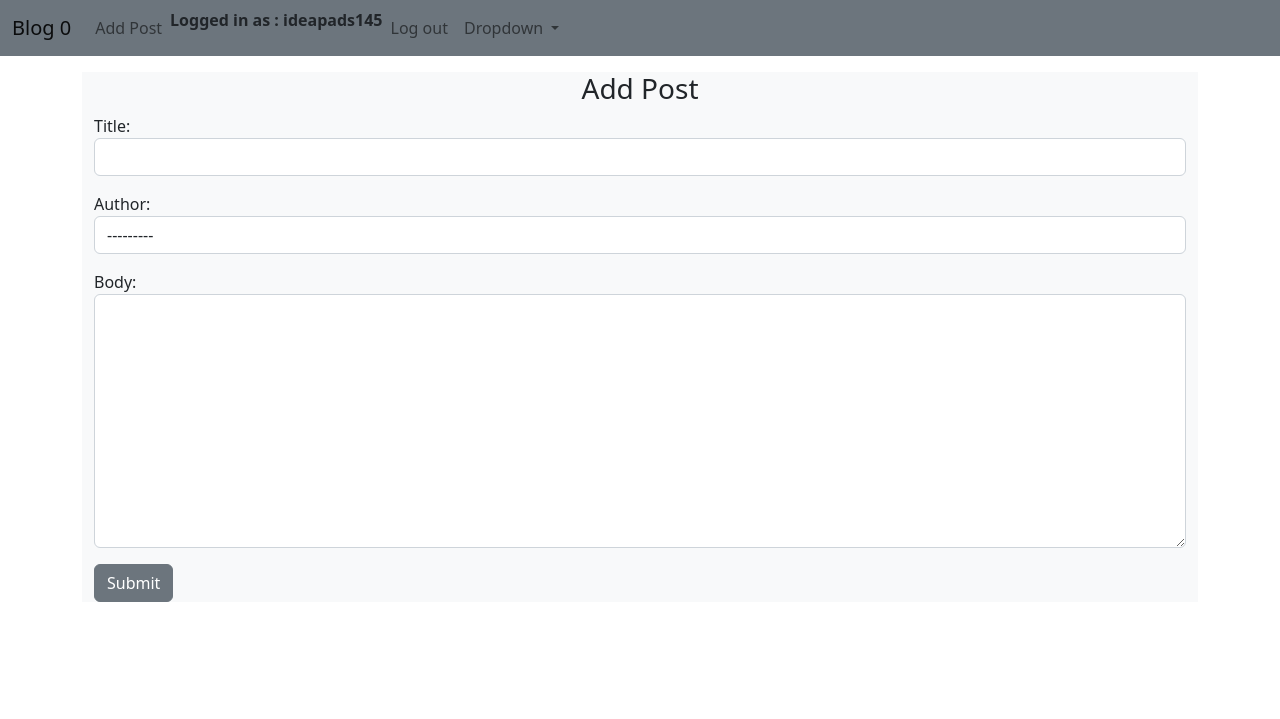
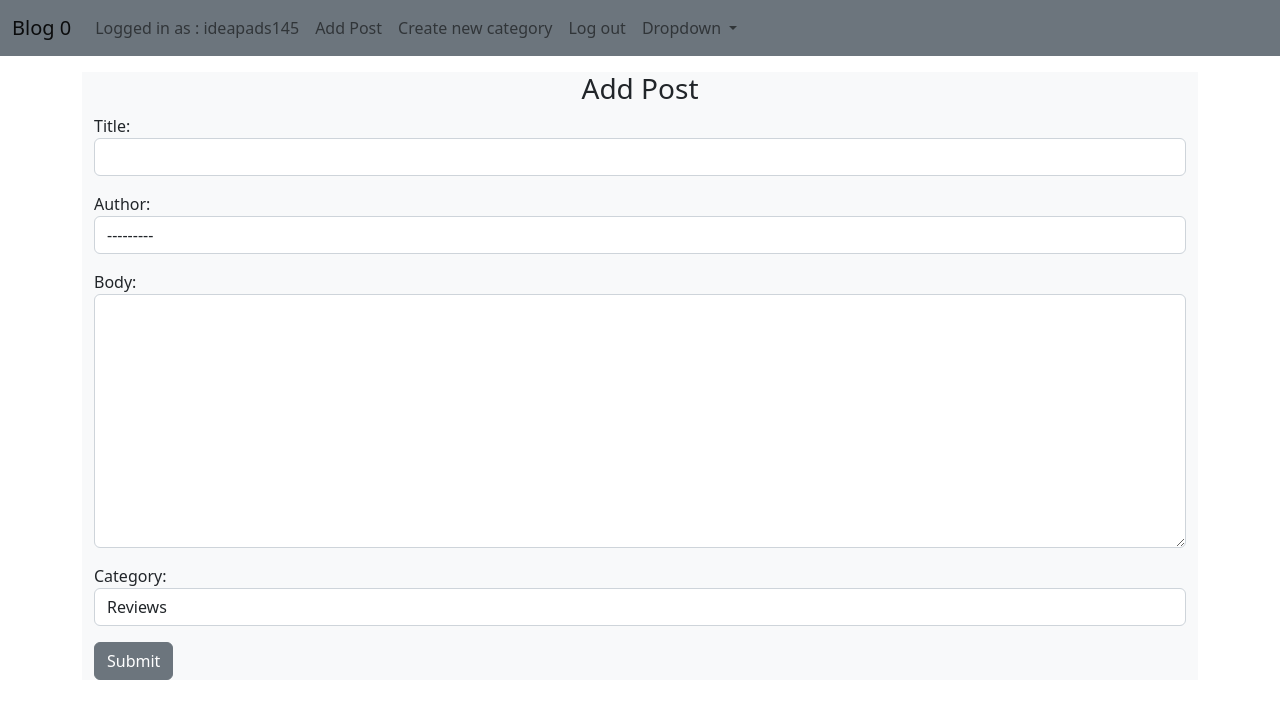
Before and after one commit to grgkimari/techblog, a Django app: page /add_post in a window 1280 px wide. Shown: the top 719 px of the page. Run offline with Django 4.2, Linux system fonts and the light colour scheme; a user stored in the database is signed in; data comes from the database, SQL or seed files in the repository; both versions use the stored data as it was after the commit.

Commit message:
added categories to the post model

```diff
--- a/apps/mainblog/Templates/base.html
+++ b/apps/mainblog/Templates/base.html
@@ -24,12 +24,17 @@
                 <ul class="navbar-nav me-auto mb-2 mb-lg-0">
 
                   {% if request.user.is_authenticated %}
+                    </li>
+                    <li class="nav-item">
+                      <strong class="nav-link">Logged in as : {{request.user}}</strong>
+                    </li>
                     <li class="nav-item">
                       <a href="{% url 'add_post' %}" class="nav-link">Add Post</a>
-                  </li>
+
                       <li class="nav-item">
-                      <strong>Logged in as : {{request.user}}</strong>
-                    </li>
+                        <li class="nav-item">
+                          <a href="{% url 'add_category' %}" class="nav-link">Create new category</a>
+
                           <li class="nav-item">
                         <a href="{% url 'logout' %}" class="nav-link">Log out</a>
                       </li>
--- a/apps/mainblog/admin.py
+++ b/apps/mainblog/admin.py
@@ -1,4 +1,5 @@
 from django.contrib import admin
-from .models import  Post
+from .models import  Post, Category
 
 admin.site.register(Post)
+admin.site.register(Category)
--- a/apps/mainblog/forms.py
+++ b/apps/mainblog/forms.py
@@ -1,14 +1,16 @@
-from tkinter import Widget
 from django import  forms
-from .models import Post
+from .models import Post,  Category
+
+categories= Category.objects.all().values_list('name', 'name')
 
 class PostForm(forms.ModelForm):
     class Meta:
         model = Post
         fields = '__all__'
         widgets = {
+            'category' : forms.Select(choices = categories, attrs={'class' : 'form-control',}),
             'title' : forms.TextInput(attrs={'class' : 'form-control',}),
             'author' : forms.Select(attrs={'class' : 'form-control',}),
             'body' : forms.Textarea(attrs={'class' : 'form-control',}),
-            # 'title' : forms.TextInput(attrs={'class' : 'form-control',}),
+
         }
--- a/apps/mainblog/models.py
+++ b/apps/mainblog/models.py
@@ -1,13 +1,23 @@
+from unicodedata import category
 from django.db import models
 from django.contrib.auth.models import User
 from django.urls import reverse
+
+class Category(models.Model):
+    name = models.CharField(max_length=255, unique=True)
+
+    def __str__(self) -> str:
+        return "CATEGORY : " + self.name
+
+    def get_absolute_url(self):
+        return reverse("add_category", args=(str(self.id)))
 
 class Post(models.Model):
     title = models.CharField(max_length=255)
     author = models.ForeignKey(User, on_delete=models.CASCADE)
     body = models.TextField()
     dateCreated = models.DateTimeField(auto_now_add=True)
-
+    category = models.CharField(max_length=255,blank=True, null=True)
     class Meta:
         ordering = ['-dateCreated']
 
--- a/apps/mainblog/urls.py
+++ b/apps/mainblog/urls.py
@@ -1,6 +1,6 @@
 from django.urls import path
 from . import views
-from .views import HomeView, ArticleView, AddPostView, EditPostView,DeletePostView
+from .views import HomeView, ArticleView, AddPostView, EditPostView,DeletePostView, AddCategoryView
 
 urlpatterns = [
     path('',HomeView.as_view(), name = "homepage"),
@@ -8,4 +8,5 @@ urlpatterns = [
     path('add_post',AddPostView.as_view(), name = "add_post"),
     path('edit_post/<int:pk>',EditPostView.as_view(), name = "edit_post"),
     path('delete_post/<int:pk>',DeletePostView.as_view(), name = "delete_post"),
+    path('add_category/',AddCategoryView.as_view(), name = "add_category"),
 ]
--- a/apps/mainblog/views.py
+++ b/apps/mainblog/views.py
@@ -2,7 +2,7 @@ from audioop import reverse
 from urllib import request
 from django.shortcuts import render
 from  django.views.generic import ListView, DetailView, CreateView, UpdateView, DeleteView
-from .models import Post
+from .models import Post, Category
 from .forms import PostForm
 from django.urls import reverse_lazy
 
@@ -28,3 +28,8 @@ class DeletePostView(DeleteView):
     model = Post
     template_name = 'delete_post.html'
     success_url = reverse_lazy('homepage')
+
+class AddCategoryView(CreateView):
+    model = Category
+    fields  = '__all__'
+    template_name = 'add_category.html'
```
Also changed, not shown: apps/mainblog/Templates/add_category.html (added, +20 -0 lines), apps/mainblog/migrations/0002_category_alter_post_options_post_category.py (added), apps/mainblog/migrations/0003_alter_post_category.py (added), apps/mainblog/migrations/0004_alter_post_category.py (added), apps/mainblog/migrations/0005_remove_post_category.py (added), apps/mainblog/migrations/0006_alter_category_name.py (added), apps/mainblog/migrations/0007_post_category.py (added), db.sqlite3. Lines whose indentation alone changed are shown as unchanged.
